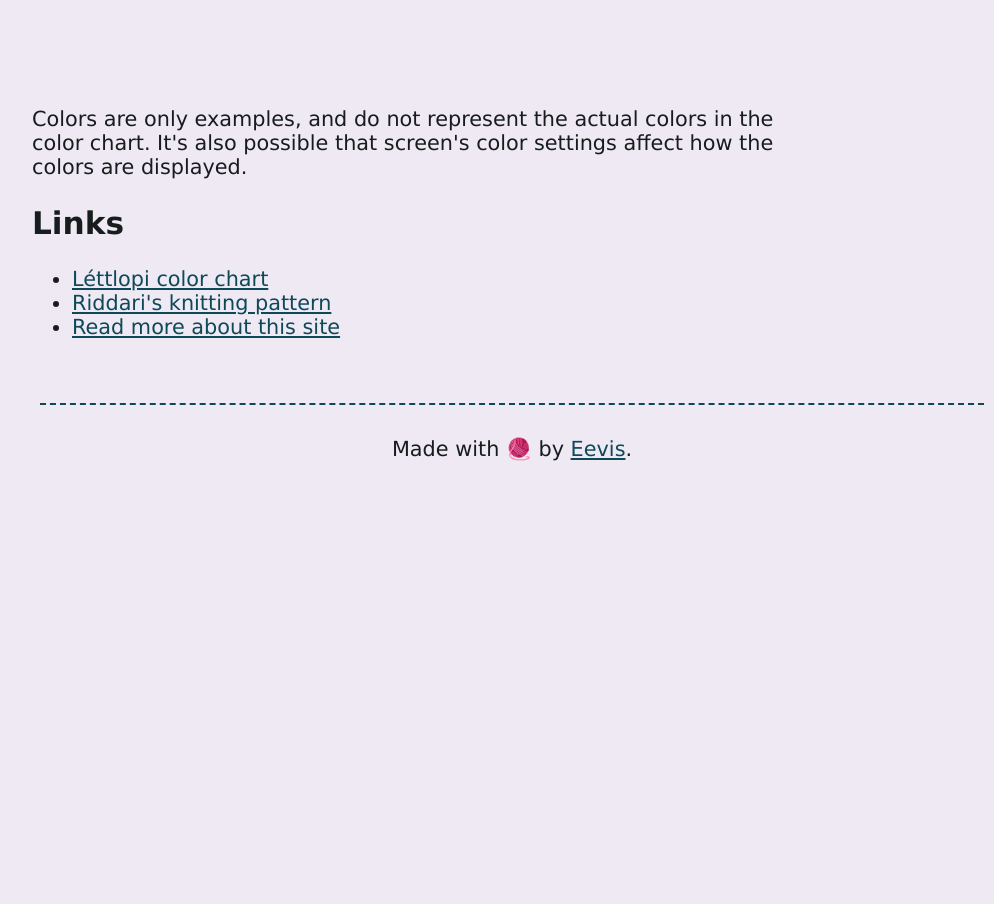
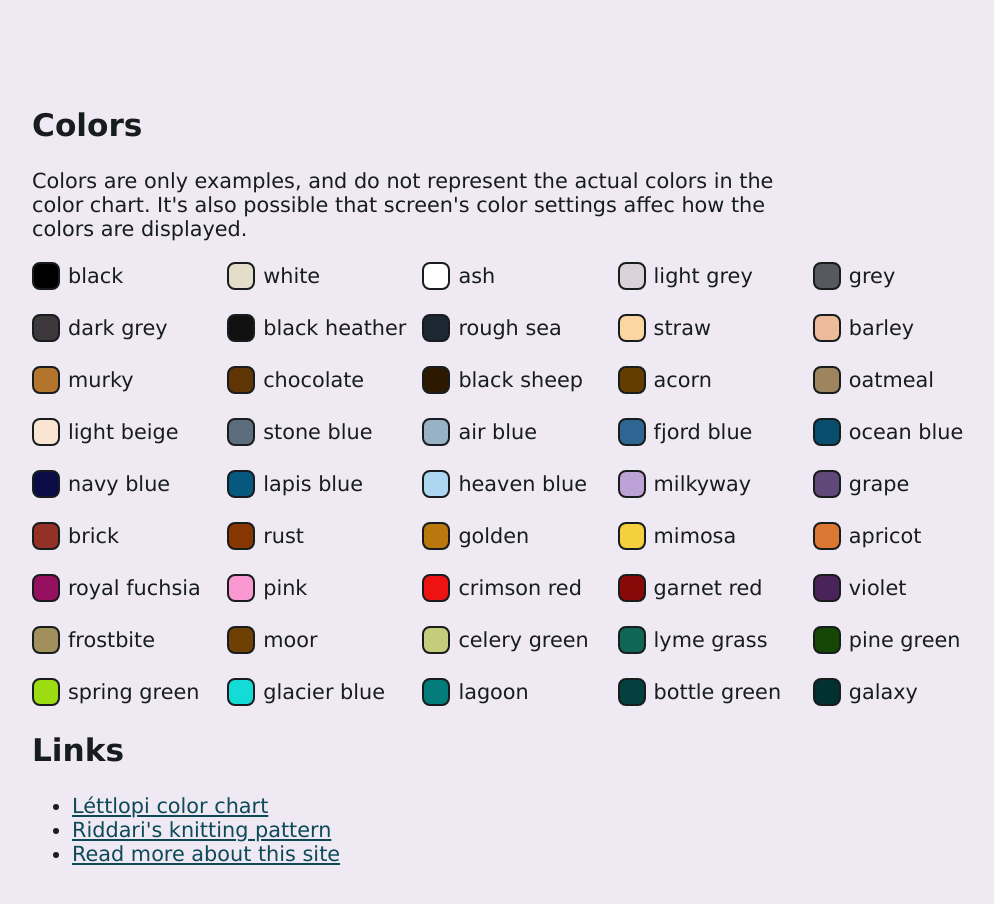
Before and after one commit to eevajonnapanula/neule.art, an Eleventy site: page en/index.njk in a window 1280 px wide. Shown: the part 704-1608 px from the top of the page, without its empty margins (128-1122 px from the left). Before the commit the page ends 1205 px from the top, so only its background shows below. Built offline with nearby package versions, Linux system fonts and the light colour scheme; Eleventy itself is replaced by a stand-in of ours; files that its build step writes are made by us from their sources.

Commit message:
Color swatches (#5)
* Update README

* Add color examples

* Move text about colors under the colors-heading

* Fix padding

```diff
--- a/_data/translations.json
+++ b/_data/translations.json
@@ -4,13 +4,17 @@
       "text": "Tämän sivun taustalla häärää (ja neuloo) "
     },
     "header": { "siteTitle": "Etusivulle" },
-    "visuallyHiddenText": "Kuva Riddari-neuleesta seuraavilla lankaväreillä (ensimmäisenä pääväri)"
+    "visuallyHiddenText": "Kuva Riddari-neuleesta seuraavilla lankaväreillä (ensimmäisenä pääväri)",
+    "colors": "Värit",
+    "colorText": "Huom! Värit ovat suuntaa-antavia, ja voivat vaihdella näytön värisävyjen mukaan."
   },
   "en": {
     "footer": {
       "text": "Made with 🧶 by "
     },
     "header": { "siteTitle": "Home" },
-    "visuallyHiddenText": "Image of Riddari-sweater with the following colors (first main color)"
+    "visuallyHiddenText": "Image of Riddari-sweater with the following colors (first main color)",
+    "colors": "Colors",
+    "colorText": "Colors are only examples, and do not represent the actual colors in the color chart. It's also possible that screen's color settings affec how the colors are displayed."
   }
 }
--- /dev/null
+++ b/_includes/partials/colors.njk
@@ -0,0 +1,12 @@
+<section>
+  <h2>{{ translations[locale].colors }}</h2>
+  <p>{{ translations[locale].colorText }}</p>
+  <ul class="color-list">
+    {%- for color in yarnColors -%}
+    <li class="color-list-item">
+      <div style="background-color: #{{ color.colorValue }};" class="color-swatch"></div>
+      <div>{{ color.value }}</div>
+    </li>
+    {%- endfor -%}
+  </ul>
+</section>
--- a/css/index.css
+++ b/css/index.css
@@ -161,3 +161,26 @@
   white-space: nowrap;
   width: 1px;
 }
+
+.color-list {
+  list-style: none;
+  display: grid;
+  grid-template-columns: repeat(auto-fit, minmax(10rem, 1fr));
+  gap: 1.5rem 1rem;
+  padding: 0;
+}
+
+.color-list-item {
+  display: flex;
+  flex-direction: row;
+  justify-content: flex-start;
+  align-items: center;
+}
+
+.color-swatch {
+  border: 0.15rem solid var(--c-text);
+  height: 1.5rem;
+  width: 1.5rem;
+  border-radius: var(--border-radius);
+  margin-right: 0.5rem;
+}
--- a/en/index.njk
+++ b/en/index.njk
@@ -28,10 +28,8 @@
       </form>
     </div>
   </div>
-  <p>
-    Colors are only examples, and do not represent the actual colors in the color chart. It's also possible that
-    screen's color settings affect how the colors are displayed.
-  </p>
+
+  {% include "partials/colors.njk" %}
   <h2>Links</h2>
   <ul>
     <li><a href="https://istex.is/en/vorur/lettlopi/">Léttlopi color chart</a></li>
--- a/fi/index.njk
+++ b/fi/index.njk
@@ -28,7 +28,9 @@
       </form>
     </div>
   </div>
-  <p>Huom! Värit ovat suuntaa-antavia, ja voivat vaihdella näytön värisävyjen mukaan.</p>
+
+  {% include "partials/colors.njk" %}
+
   <h2>Linkkejä</h2>
   <ul>
     <li><a href="https://istex.is/en/vorur/lettlopi/">Léttlopin värikartta</a></li>
```
